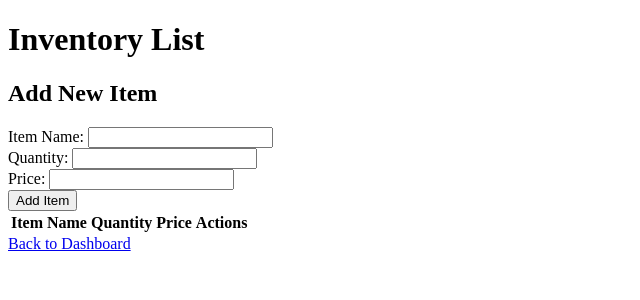
After one commit to evow0987/pos-inventory-system, a Flask app: page /inventory in a window 1280 px wide. The commit adds this page. Shown: the top 300 px of the page, without its empty margins (0-640 px from the left). Run offline with Flask 3, Linux system fonts and the light colour scheme; the visitor is signed in with stand-in values (Sample User, id 1); data that the repository does not hold is empty.

Commit message:
latest working

```diff
--- a/app.py
+++ b/app.py
@@ -4,10 +4,22 @@ from pymongo import MongoClient
 app = Flask(__name__)
 app.secret_key = 'your_secret_key'
 
-# MongoDB Atlas connection (replace 'your_mongodb_atlas_uri' with your actual URI)
-client = MongoClient('mongodb+srv://markvincentmacalalad:Macalalad1310@cluster0.su2vw.mongodb.net/?retryWrites=true&w=majority&appName=Cluster0')
+# MongoDB Atlas connection
+client = MongoClient('mongodb+srv://markvincentmacalalad:Macalalad1310@cluster0.su2vw.mongodb.net/')
 db = client['pos_inventory_system']
 users_collection = db['users']
+inventory_collection = db['inventory']
+
+# Check MongoDB connection
+try:
+    print(db.list_collection_names())
+    print("Connected to MongoDB Atlas!")
+except Exception as e:
+    print("Failed to connect to MongoDB Atlas:", e)
+
+@app.route('/')
+def home():
+    return redirect(url_for('login'))
 
 @app.route('/login', methods=['GET', 'POST'])
 def login():
@@ -15,32 +27,105 @@ def login():
         username = request.form['username']
         password = request.form['password']
 
-        print(f"Username entered: {username}")
-        print(f"Password entered: {password}")
-
         user = users_collection.find_one({"username": username, "password": password})
 
         if user:
-            print("User found in the database.")
             session['username'] = username
+            session['role'] = user['role']  # Store user role in the session
             return redirect(url_for('dashboard'))
         else:
-            print("User not found or password mismatch.")
             flash('Invalid username or password!')
             return redirect(url_for('login'))
 
     return render_template('login.html')
 
-
 @app.route('/dashboard')
 def dashboard():
     if 'username' in session:
-        return f"Welcome {session['username']} to the Dashboard!"
+        user_role = session['role']
+        return render_template('dashboard.html', username=session['username'], role=user_role)
+    return redirect(url_for('login'))
+
+@app.route('/admin')
+def admin_dashboard():
+    if 'username' in session and session['role'] == 'admin':
+        return render_template('admin_dashboard.html', username=session['username'])
+    return redirect(url_for('login'))
+
+@app.route('/add_user', methods=['GET', 'POST'])
+def add_user():
+    if 'username' in session and session['role'] == 'admin':
+        if request.method == 'POST':
+            new_username = request.form['username']
+            new_password = request.form['password']
+            new_role = request.form['role']
+
+            users_collection.insert_one({
+                'username': new_username,
+                'password': new_password,
+                'role': new_role
+            })
+            flash('User added successfully!')
+            return redirect(url_for('admin_dashboard'))
+        return render_template('add_user.html')
+    return redirect(url_for('login'))
+
+@app.route('/view_users')
+def view_users():
+    if 'username' in session and session['role'] == 'admin':
+        users = list(users_collection.find())
+        return render_template('view_users.html', users=users)
+    return redirect(url_for('login'))
+
+@app.route('/inventory', methods=['GET', 'POST'])
+def inventory():
+    if 'username' in session:
+        items = list(inventory_collection.find())
+        if request.method == 'POST':
+            item_name = request.form['name']
+            item_quantity = request.form['quantity']
+            item_price = request.form['price']
+
+            inventory_collection.insert_one({
+                'name': item_name,
+                'quantity': int(item_quantity),
+                'price': float(item_price)
+            })
+            flash('Item added successfully!')
+            return redirect(url_for('inventory'))
+        return render_template('inventory.html', items=items)
+    return redirect(url_for('login'))
+
+@app.route('/edit_item/<item_id>', methods=['GET', 'POST'])
+def edit_item(item_id):
+    if 'username' in session and session['role'] == 'admin':
+        item = inventory_collection.find_one({'_id': item_id})
+        if request.method == 'POST':
+            item_name = request.form['name']
+            item_quantity = request.form['quantity']
+            item_price = request.form['price']
+
+            inventory_collection.update_one(
+                {'_id': item['_id']},
+                {'$set': {'name': item_name, 'quantity': int(item_quantity), 'price': float(item_price)}}
+            )
+            flash('Item updated successfully!')
+            return redirect(url_for('inventory'))
+        return render_template('edit_item.html', item=item)
+    return redirect(url_for('login'))
+
+@app.route('/delete_item/<item_id>', methods=['POST'])
+def delete_item(item_id):
+    if 'username' in session and session['role'] == 'admin':
+        inventory_collection.delete_one({'_id': item_id})
+        flash('Item deleted successfully!')
+        return redirect(url_for('inventory'))
     return redirect(url_for('login'))
 
 @app.route('/logout')
 def logout():
     session.pop('username', None)
+    session.pop('role', None)
     return redirect(url_for('login'))
 
 if __name__ == '__main__':
--- /dev/null
+++ b/templates/inventory.html
@@ -0,0 +1,43 @@
+<!DOCTYPE html>
+<html lang="en">
+<head>
+    <meta charset="UTF-8">
+    <title>Inventory</title>
+</head>
+<body>
+    <h1>Inventory List</h1>
+    <form method="POST">
+        <h2>Add New Item</h2>
+        <label for="name">Item Name:</label>
+        <input type="text" name="name" required><br>
+        <label for="quantity">Quantity:</label>
+        <input type="number" name="quantity" required><br>
+        <label for="price">Price:</label>
+        <input type="number" step="0.01" name="price" required><br>
+        <input type="submit" value="Add Item">
+    </form>
+
+    <table>
+        <tr>
+            <th>Item Name</th>
+            <th>Quantity</th>
+            <th>Price</th>
+            <th>Actions</th>
+        </tr>
+        {% for item in items %}
+        <tr>
+            <td>{{ item.name }}</td>
+            <td>{{ item.quantity }}</td>
+            <td>{{ item.price }}</td>
+            <td>
+                <a href="{{ url_for('edit_item', item_id=item['_id']) }}">Edit</a>
+                <form action="{{ url_for('delete_item', item_id=item['_id']) }}" method="POST" style="display:inline;">
+                    <input type="submit" value="Delete">
+                </form>
+            </td>
+        </tr>
+        {% endfor %}
+    </table>
+    <a href="/dashboard">Back to Dashboard</a>
+</body>
+</html>
```
Also changed, not shown: templates/add_user.html (added, +24 -0 lines), templates/admin_dashboard.html (added, +17 -0 lines), templates/dashboard.html (+14 -5 lines), templates/edit_item.html (added, +20 -0 lines), templates/view_user.html (added, +16 -0 lines).
